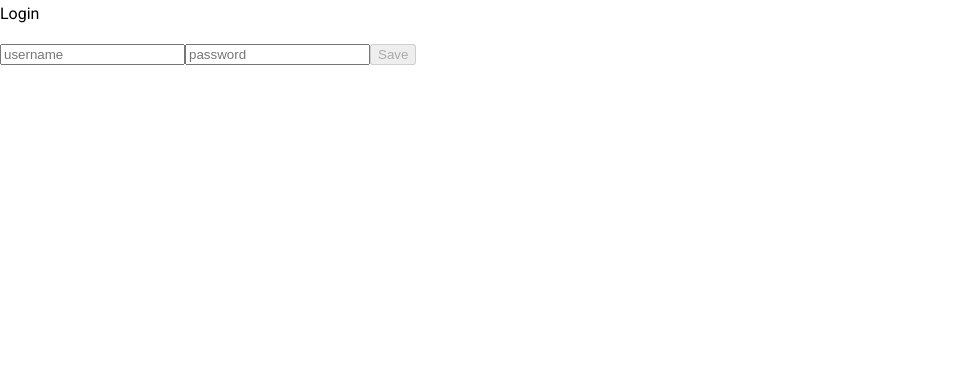
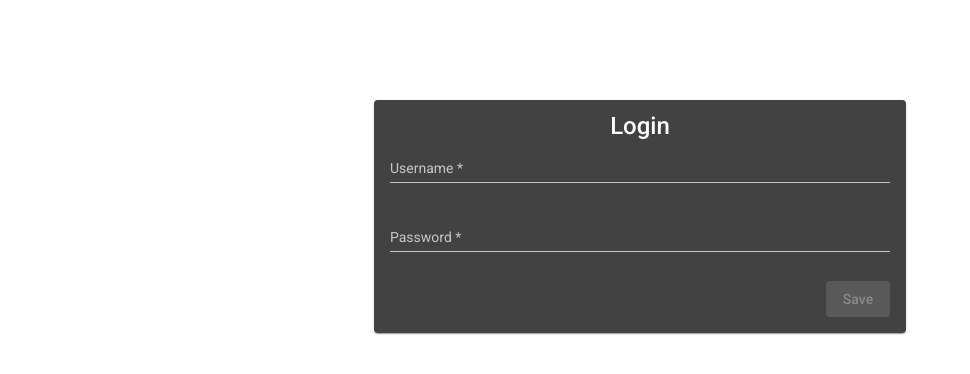
Before and after one commit to rd003/BlogginApp, an Angular app: page /login in a window 1280 px wide. Shown: the top 374 px of the page, without its empty margins (0-970 px from the left). Built offline with nearby package versions, Linux system fonts and the light colour scheme.

Commit message:
26-aug-2022 4.54pm

```diff
--- a/src/app/app-routing.module.ts
+++ b/src/app/app-routing.module.ts
@@ -10,7 +10,8 @@ const routes: Routes = [
   {path:'',redirectTo:'login',pathMatch:'full'},
   {path:'dashboard',component:DashboardComponent,canActivate:[AuthGuard]},
   {path:'login',component:LoginComponent},
-  {path:'add-update-category/:id',component:AddUpdateCategory,canActivate:[AuthGuard]},
+  {path:'add-category',component:AddUpdateCategory,canActivate:[AuthGuard]},
+  {path:'update-category/:id',component:AddUpdateCategory,canActivate:[AuthGuard]},
   {path:'display-category',component:DisplayCategoryComponent,canActivate:[AuthGuard]}
 ];
 
--- a/src/app/app.component.css
+++ b/src/app/app.component.css
@@ -0,0 +1,7 @@
+.errorText{
+    color: red;
+}
+
+.successTest{
+    color: green;
+}
--- a/src/app/app.component.html
+++ b/src/app/app.component.html
@@ -7,6 +7,7 @@
         </li>
     </ul>
 </div>
+<div style="margin: auto;width:95%">
 <router-outlet (activate)="checkLoggedInUser()">
-
 </router-outlet>
+</div>
--- a/src/app/app.module.ts
+++ b/src/app/app.module.ts
@@ -11,6 +11,10 @@ import { AddUpdateCategory } from './components/Category/add-update-category.com
 import { DisplayCategoryComponent } from './components/Category/display-category.component';
 import { BrowserAnimationsModule } from '@angular/platform-browser/animations';
 import {MatTableModule} from '@angular/material/table';
+import {MatCardModule} from '@angular/material/card';
+import {MatInputModule} from '@angular/material/input';
+import { MatButtonModule } from '@angular/material/button';
+import {MatSelectModule} from '@angular/material/select';
 
 @NgModule({
   declarations: [
@@ -18,7 +22,7 @@ import {MatTableModule} from '@angular/material/table';
   ],
   imports: [
     BrowserModule,AppRoutingModule,HttpClientModule,FormsModule,ReactiveFormsModule, BrowserAnimationsModule
-    ,MatTableModule
+    ,MatTableModule,MatCardModule,MatInputModule,MatButtonModule,MatSelectModule
   ],
   providers: [{
     provide:HTTP_INTERCEPTORS,
--- a/src/app/components/Category/add-update-category.component.html
+++ b/src/app/components/Category/add-update-category.component.html
@@ -0,0 +1,52 @@
+
+<mat-card>
+    <mat-card-title>
+        {{title}}
+
+    </mat-card-title>
+    <mat-card-content>
+        <p>
+          <button mat-raised-button color="accent" routerLink="/display-category">All Categories</button>
+        <p>
+
+
+<!--form starts-->
+<form [formGroup]="blogCategoryForm" (ngSubmit)="onPost(formGroup)" #formGroup="ngForm">
+
+    <input  type="hidden" formControlName="id">
+    <p>
+
+     <mat-form-field appearance="fill">
+        <mat-label>Category Name</mat-label>
+        <input type="text" matInput placeholder="category name" formControlName="categoryName" [errorStateMatcher]="matcher">
+        <mat-error >
+           Username is required.
+        </mat-error>
+      </mat-form-field>
+    </p>
+
+    <p>
+        <mat-form-field appearance="fill">
+         <mat-label>Parent Category</mat-label>
+         <mat-select formControlName="parentCategory_Id">
+          <mat-option value="">--Select--</mat-option>
+          <mat-option *ngFor="let category of categories" [value]="category.id">{{category.categoryName}}</mat-option>
+        </mat-select>
+        </mat-form-field>
+
+    </p>
+
+
+    <p *ngIf="status!=null">
+        {{status.message}}
+
+        <!-- <span [ngClass]="[{'errorText':status.statusCode==0},{'successText':status.statusCode==1}]">
+        </span> -->
+    </p>
+
+    <button type="submit" mat-raised-button color="primary" [disabled]="blogCategoryForm.invalid">Save</button>
+
+</form>
+<!--form ends-->
+</mat-card-content>
+</mat-card>
--- a/src/app/components/Category/add-update-category.component.ts
+++ b/src/app/components/Category/add-update-category.component.ts
@@ -1,4 +1,11 @@
 import { Component, OnInit } from "@angular/core";
+import {FormBuilder, FormGroup, FormGroupDirective, Validators } from "@angular/forms";
+import { ErrorStateMatcher } from "@angular/material/core";
+import { ActivatedRoute } from "@angular/router";
+import { BlogCategory } from "src/app/models/blog-category";
+import { MyErrorStateMatcher } from "src/app/models/error-matcher";
+import { Status } from "src/app/models/status";
+import { BlogCategoryService } from "src/app/services/blog-category.service";
 
 @Component({
     selector:'app-add-update-category',
@@ -6,10 +13,75 @@ import { Component, OnInit } from "@angular/core";
 })
 
 export class AddUpdateCategory implements OnInit{
-    constructor(){
+    constructor(private blogCategoryService:BlogCategoryService,private fb:FormBuilder,
+        private route:ActivatedRoute){
 
     }
+    status!:Status;
+    title:string="Add BlogCategory";
+    categories!:BlogCategory[];
+    blogCategoryForm:FormGroup= this.fb.group({
+        'id':[0],
+        'categoryName':['',Validators.required],
+        'parentCategory_Id':['']
+    })
+
+    matcher= new MyErrorStateMatcher();
+    get f(){
+        return this.blogCategoryForm.controls;
+    }
+    onPost(fromGrouDirective:FormGroupDirective){
+      this.status={statusCode:0,message:"wait..."};
+      this.blogCategoryForm.setErrors({'invalid':true});
+
+      const blogCategory:BlogCategory=Object.assign(this.blogCategoryForm.value);
+      blogCategory.parentCategory_Id=blogCategory.parentCategory_Id==""?null:blogCategory.parentCategory_Id;
+
+
+      this.blogCategoryService.addUpdate(blogCategory).subscribe({
+        next:(data)=>{
+            this.status=data;
+            if(this.status.statusCode==1){
+                if(blogCategory.id==0){
+                this.blogCategoryForm.reset();
+                fromGrouDirective.resetForm();
+                }
+            }
+        },
+        error:(err)=>{console.log(err);
+            this.status={statusCode:0,message:"Error"};
+        },
+        complete:()=>{
+      this.blogCategoryForm.setErrors(null);
+        }
+      });
+    }
+
+    private getCategories(){
+        this.blogCategoryService.getAll().subscribe({
+            next:(data)=>{
+               this.categories=data;
+            },
+            error:(err)=>{console.log(err)}
+        })
+    }
+
+    private setCategoryForm(id:number):void{
+        this.blogCategoryService.getById(id).subscribe({
+            next:(response)=>{
+                console.log(response)
+              this.blogCategoryForm.patchValue(response);
+            },
+            error:(err)=>console.log(err)
+        })
+    }
     ngOnInit():void{
+       this.getCategories();
+       var id= this.route.snapshot.params['id'];
+       if(id){
+        this.title="Update blog category";
+         this.setCategoryForm(id);
 
+       }
     }
 }
--- a/src/app/components/Category/display-category.component.html
+++ b/src/app/components/Category/display-category.component.html
@@ -1,4 +1,5 @@
 <h3>Blog Categories</h3>
+<button routerLink="/add-category">Add more</button>
 <table mat-table [dataSource]="categories" class="mat-elevation-z8">
 
       <ng-container matColumnDef="categoryName">
--- /dev/null
+++ b/src/app/components/Login/login.component.css
@@ -0,0 +1,26 @@
+
+:host {
+    display: flex;
+    justify-content: center;
+    margin: 100px 0px;
+  }
+
+  .mat-form-field {
+    width: 100%;
+    min-width: 500px;
+  }
+
+  mat-card-title,
+  mat-card-content {
+    display: flex;
+    justify-content: center;
+  }
+
+  .error {
+    color: red;
+  }
+
+  .button {
+    display: flex;
+    justify-content: flex-end;
+  }
--- a/src/app/components/Login/login.component.html
+++ b/src/app/components/Login/login.component.html
@@ -1,27 +1,40 @@
+<div >
+<mat-card >
+    <mat-card-title>
+         Login
+    </mat-card-title>
+    <mat-card-content>
+      <form [formGroup]='loginForm' (ngSubmit)="onPost(formDirective)" #formDirective="ngForm">
+      <p>
+      <!--username-->
+      <mat-form-field>
+        <mat-label>Username</mat-label>
+        <input type="text" matInput placeholder="username" formControlName="username" [errorStateMatcher]="matcher">
+        <mat-error *ngIf="f.username.errors?.['required']">
+           Username is required.
+        </mat-error>
+      </mat-form-field>
+     </p>
 
-<h3>Login</h3>
-<form [formGroup]='loginForm' (ngSubmit)="onPost()">
+     <p>
+      <!--password-->
+      <mat-form-field>
+       <mat-label>Password</mat-label>
+       <input type="password" matInput placeholder="password" formControlName="password" [errorStateMatcher]="matcher">
+       <mat-error *ngIf="f.password.errors?.['required']">
+         Password is required
+       </mat-error>
+      </mat-form-field>
+     </p>
 
-<!--username-->
-<input type="text" placeholder="username" formControlName="username">
-<div *ngIf="f.username.invalid && (f.username.touched || f.username.dirty)">
-    <div *ngIf="f.username.errors?.['required']">
-        Please type username.
+    <!--message-->
+     <p *ngIf="status!=null">
+      <span [ngClass]="{'error':status.statusCode==0}"> {{status.message}} </span>
+    </p>
+    <div class="button">
+      <button mat-raised-button color="primary" type="submit" [disabled]="loginForm.invalid">Save</button>
     </div>
+    </form>
+</mat-card-content>
+</mat-card>
 </div>
-
-<!--password-->
-<input type="password" placeholder="password" formControlName="password">
-<div *ngIf="f.password.invalid && (f.password.touched || f.password.dirty)">
-    <div *ngIf="f.password.errors?.['required']">
-        Please type password
-    </div>
-</div>
-<!--message-->
-<div *ngIf="status!=null">
-    <div>
-    {{status.message}}
-    </div>
-</div>
-<button type="submit" [disabled]="loginForm.invalid">Save</button>
-</form>
--- a/src/app/components/Login/login.component.ts
+++ b/src/app/components/Login/login.component.ts
@@ -1,17 +1,21 @@
 import { Component,OnInit } from "@angular/core";
-import { FormBuilder, Validators } from "@angular/forms";
+import { FormBuilder, FormGroupDirective, Validators } from "@angular/forms";
 import { Router } from "@angular/router";
+import { MyErrorStateMatcher } from "src/app/models/error-matcher";
 import { Login } from "src/app/models/login-model";
 import { Status } from "src/app/models/status";
 import { AuthService } from "src/app/services/auth.service";
 import { LoginService } from "src/app/services/login.service";
+
+
 @Component({
     selector:'app-login',
-    templateUrl:'./login.component.html'
+    templateUrl:'./login.component.html',
+    styleUrls:['./login.component.css']
 })
 
 export class LoginComponent implements OnInit{
-
+    matcher = new MyErrorStateMatcher();
     loginForm=this.fb.group({
       'username':['',Validators.required],
       'password':['',Validators.required]
@@ -33,7 +37,7 @@ export class LoginComponent implements OnInit{
        return this.loginForm.controls;
     }
 
-    onPost(){
+    onPost(formDirective:FormGroupDirective){
         this.status={statusCode:2,message:"wait..."};
         this.disable=true;
         const loginData:Login=Object.assign(this.loginForm.value);
@@ -46,6 +50,8 @@ export class LoginComponent implements OnInit{
                     this.loginForm.reset();
                     this.router.navigate(['/dashboard']);
                 }
+                this.loginForm.reset();
+                formDirective.resetForm();
             },
             error:(error)=>{
                 console.error(error);
--- a/src/app/models/blog-category.ts
+++ b/src/app/models/blog-category.ts
@@ -1,3 +1,3 @@
 export interface BlogCategory{
-  id:number,categoryName:string,parentCategoryName:string,parentCategory_Id:string
+  id:number,categoryName:string,parentCategoryName:string,parentCategory_Id:string|null
 }
--- /dev/null
+++ b/src/app/models/error-matcher.ts
@@ -0,0 +1,9 @@
+import { FormControl, FormGroupDirective, NgForm } from "@angular/forms";
+import { ErrorStateMatcher } from "@angular/material/core";
+
+export class MyErrorStateMatcher implements ErrorStateMatcher {
+    isErrorState(control: FormControl | null, form: FormGroupDirective | NgForm | null): boolean {
+      const isSubmitted = form && form.submitted;
+      return !!(control && control.invalid && (control.dirty || control.touched || isSubmitted));
+    }
+  }
```
